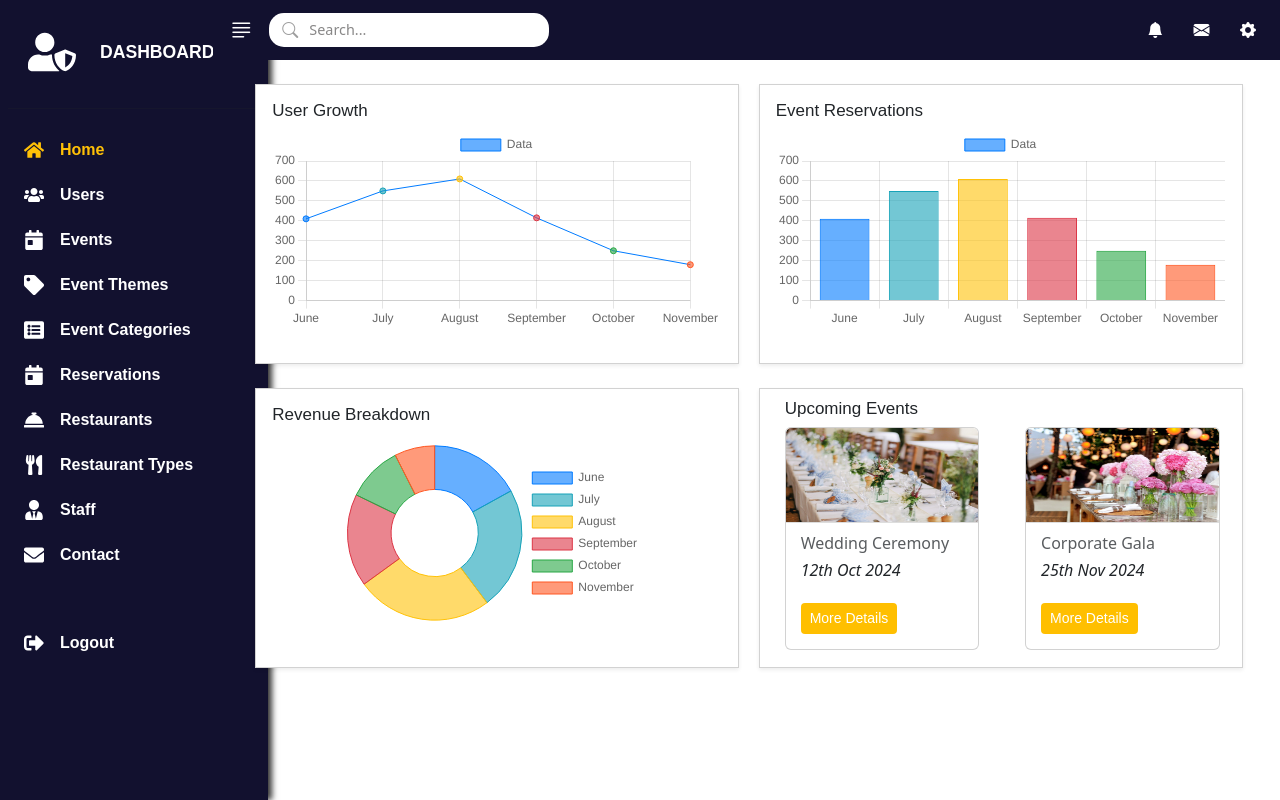
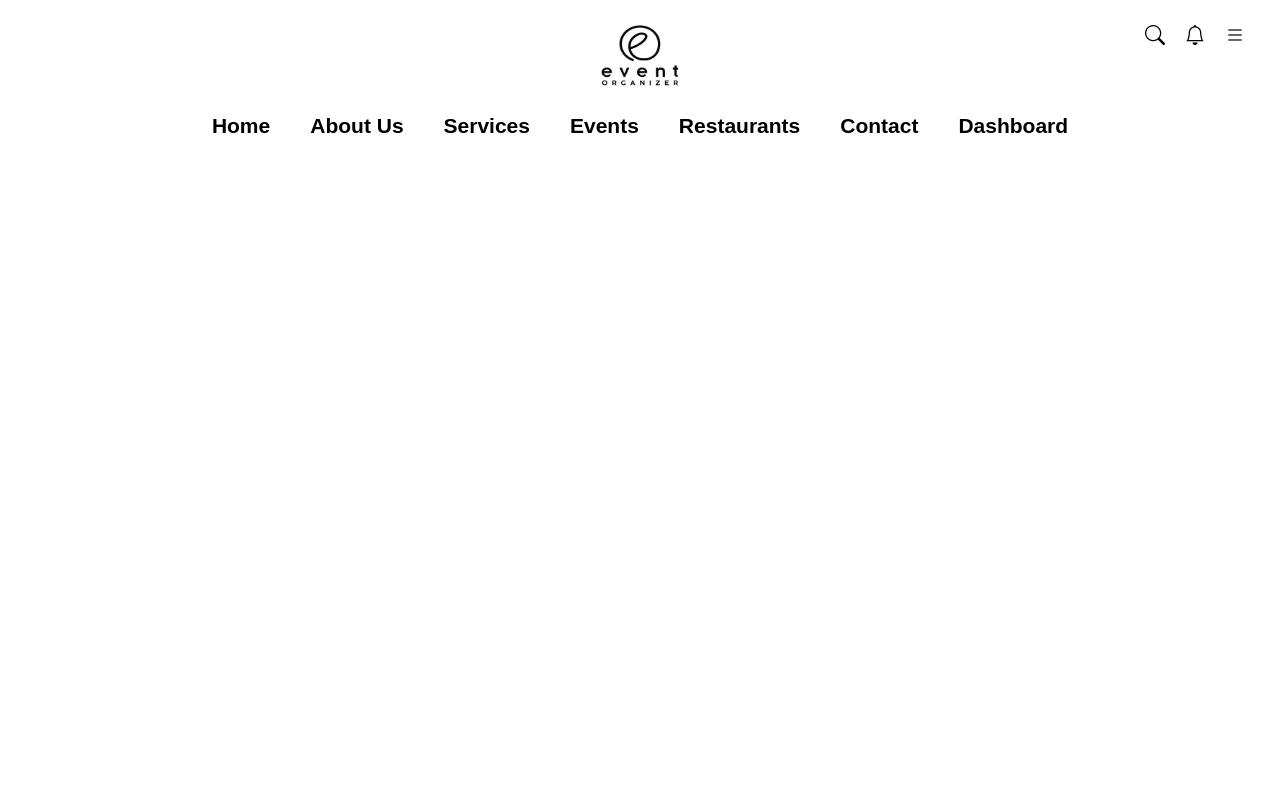
Before and after one commit to andapilingjurka/OrganizingEventsFrontEnd, a React (Create React App) app in the folder organizingevents/: page / in a window 1280 px wide. Built offline with nearby package versions, Linux system fonts and the light colour scheme; a web font is replaced by a local one.

Commit message:
Home page dhe rregullimi i App.js

```diff
--- a/organizingevents/src/App.js
+++ b/organizingevents/src/App.js
@@ -13,13 +13,17 @@ import ContactAdmin from './Admin/ContactAdmin';
 import Users from "./Admin/Users";
 import Reservations from "./Admin/Reservations"
 
+import Home from "./User/Home/Home";
+
 
 
 function App() {
   return (
     <Router>
       <Routes>
-        <Route path="/" element={<Dashboard />} />
+
+        {/*Admin Part*/}
+        <Route path="/dashboard" element={<Dashboard />} />
         <Route path="/eventsAdmin" element={<EventsAdmin />} />
         <Route path="/eventThemesAdmin" element={<EventThemesAdmin />} />
         <Route path="/eventCategoriesAdmin" element={<EventCategoriesAdmin />} />
@@ -29,6 +33,11 @@ function App() {
         <Route path="/contactAdmin" element={<ContactAdmin />} />
         <Route path="/users" element={<Users />} />
         <Route path="/reservations" element={<Reservations/>} />
+
+
+          {/*User Part*/}
+          <Route path="/" element={<Home />} />
+
       </Routes>
     </Router>
   );
--- a/organizingevents/src/User/Home/Home.js
+++ b/organizingevents/src/User/Home/Home.js
@@ -0,0 +1,20 @@
+// Home.js
+import React from 'react';
+import Navbar from '../include/Navbar';
+// import Footer from '../include/Footer';
+import './Home.css';
+
+
+const Home = () => {
+  return (
+    <div>
+      <Navbar />
+
+
+
+      {/* <Footer /> */}
+    </div>
+  );
+};
+
+export default Home;
```
Also changed, not shown: organizingevents/src/User/Home/Home.css (added).
